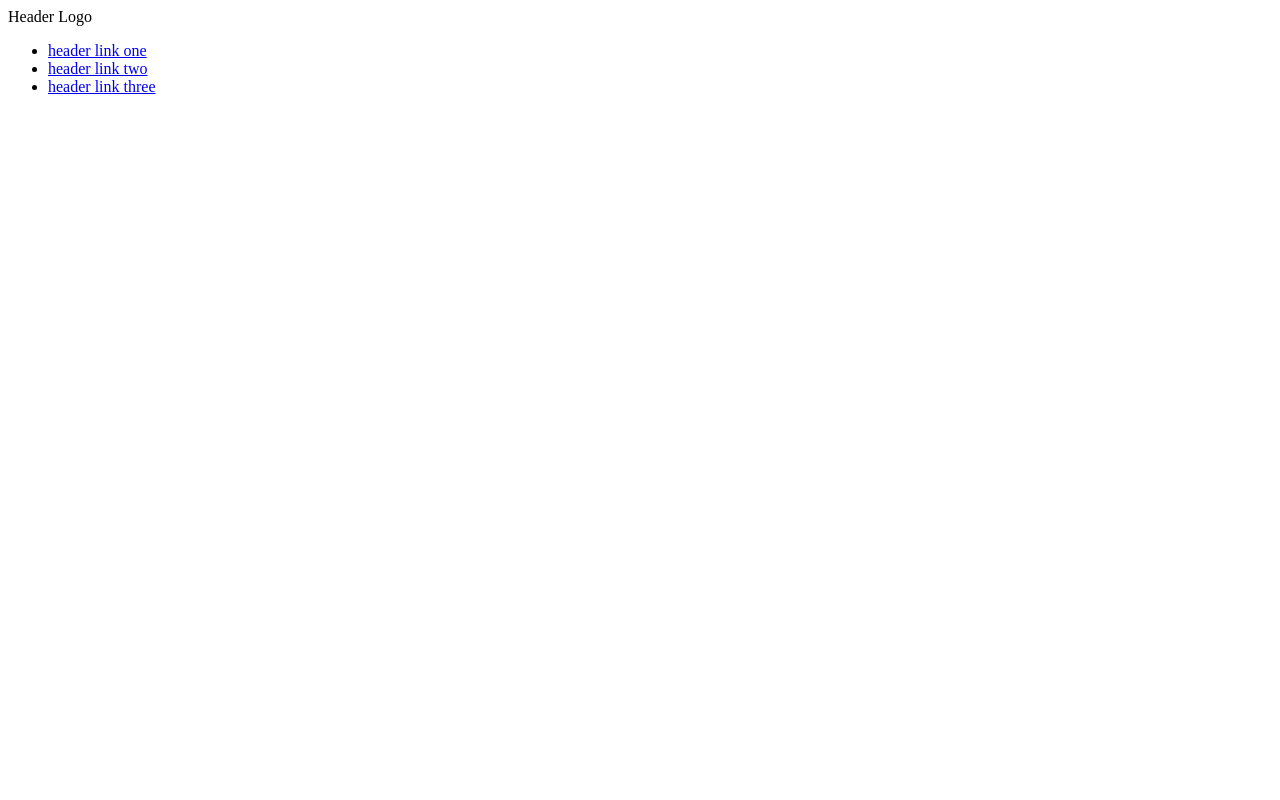
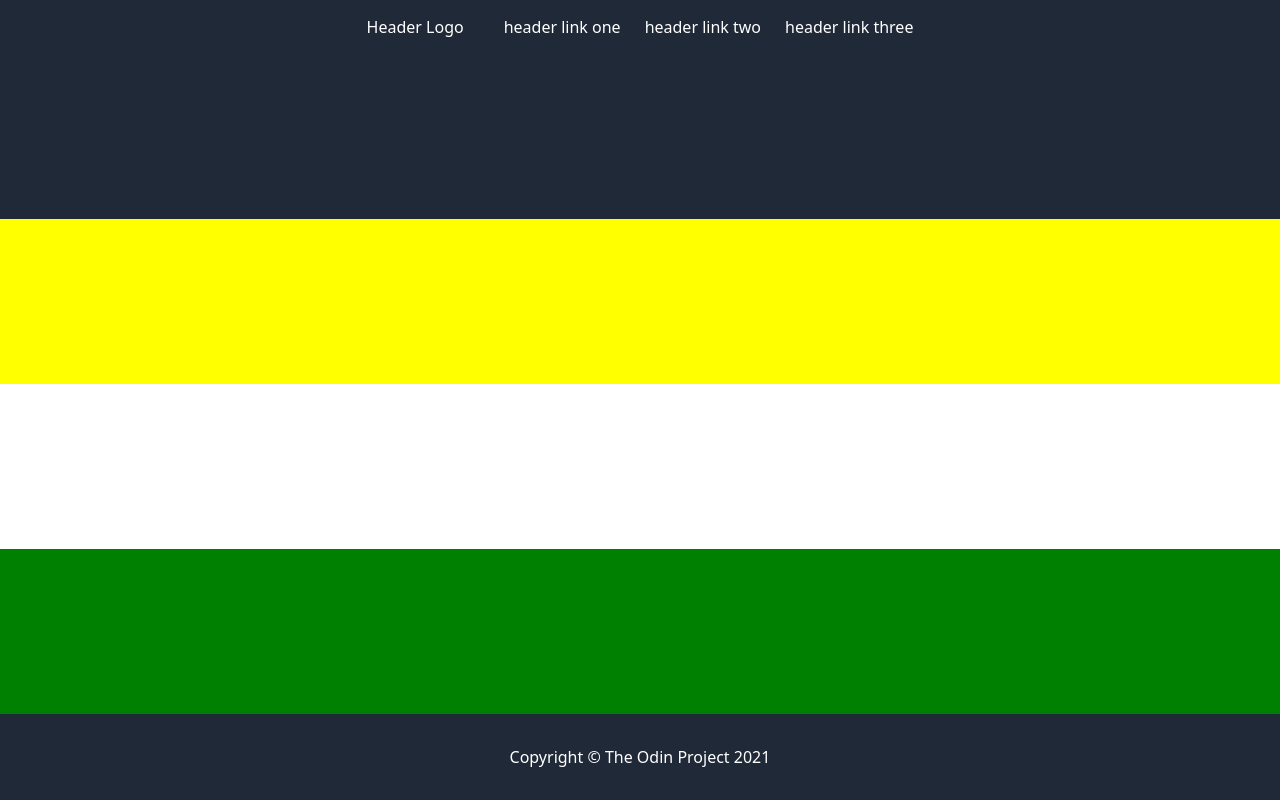
Before and after one commit to Rob-Stokes/landing-page, a plain HTML site: page index.html in a window 1280 px wide. Drawn offline with Linux system fonts and the light colour scheme.

Commit message:
Add footer and sections

```diff
--- a/index.html
+++ b/index.html
@@ -15,5 +15,25 @@
     <li><a href="#">header link three</a></li>
  </ul>
     </div>
+
+    <div class="section1">
+        <p></p>
+    </div>
+
+    <div class="section2">
+        <p></p>
+    </div>
+
+    <div class="section3">
+        <p></p>
+    </div>
+
+    <div class="section4">
+        <p></p>
+    </div>
+
+    <div class="footer">
+         <p>Copyright &copy; The Odin Project 2021</p>
+    </div>
 </body>
 </html>
--- a/style.css
+++ b/style.css
@@ -0,0 +1,66 @@
+* {
+    font-family: system-ui, -apple-system, BlinkMacSystemFont, 'Segoe UI', Roboto, Oxygen, Ubuntu, Cantarell, 'Open Sans', 'Helvetica Neue', sans-serif;
+}
+
+body {
+    display: flex;
+    flex-direction: column;
+    margin: 0;
+    min-height: 100vh;
+}
+
+.header {
+    background-color: #1F2937;
+    color: white;
+    display: flex;
+    justify-content: center;
+    align-items: center;
+}
+
+ul {
+    list-style: none;
+    gap: 24px;
+}
+
+.header-links {
+    display: flex;
+}
+
+a {
+    text-decoration: none;
+    color: white;
+}
+
+.section1 {
+    background-color: #1F2937;
+    display: flex;
+    flex: 1;
+}
+
+.section2 {
+    background-color: yellow;
+    display: flex;
+    flex: 1;
+}
+
+.section3 {
+    background-color: white;
+    display: flex;
+    flex: 1;
+}
+
+.section4 {
+    background-color: green;
+    display: flex;
+    flex: 1;
+}
+
+.footer {
+    background-color: #1F2937;
+    color: white;
+    display: flex;
+    justify-content: center;
+    align-items: center;
+    padding: 16px;
+    margin-top: auto;
+}
```
